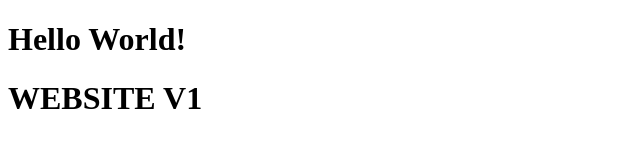
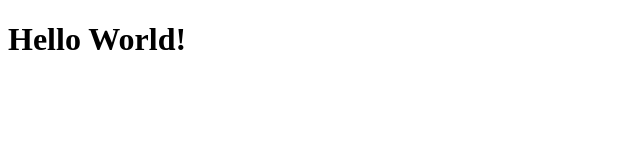
Before and after one commit to manish-io/terraform-AWS-code-pipeline, a plain HTML site: page index.html in a window 1280 px wide. Shown: the whole page, without its empty margins (0-640 px from the left). Drawn offline with Linux system fonts and the light colour scheme.

Commit message:
Update index.html

```diff
--- a/index.html
+++ b/index.html
@@ -7,6 +7,6 @@
 </head>
 <body>
     <h1>Hello World!</h1>
-    <h1>WEBSITE V1</h1>
+
 </body>
 </html>
```
